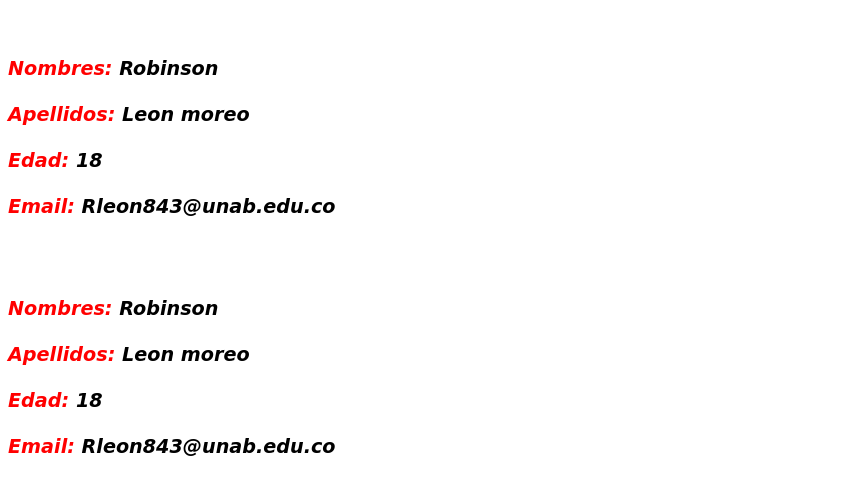
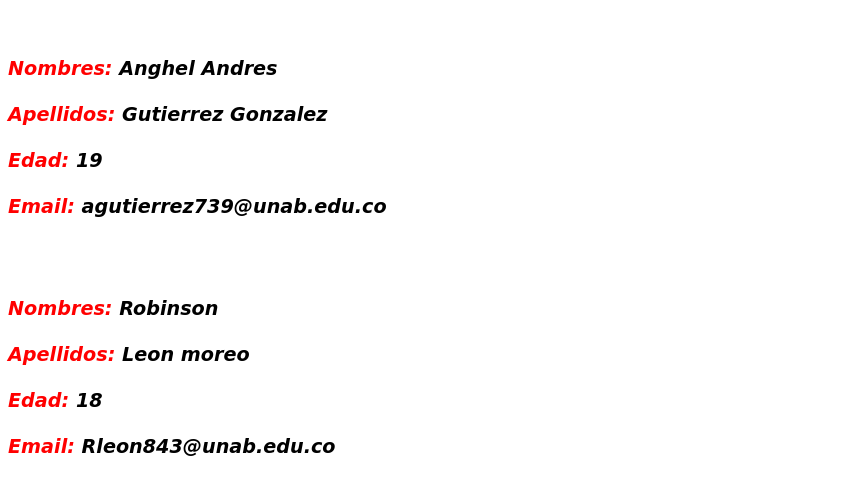
Before and after one commit to FateDGG/TallerGrupal, a plain HTML site: page index.html in a window 1280 px wide. Shown: the part 246-743 px from the top of the page, without its empty margins (0-851 px from the left). Drawn offline with Linux system fonts and the light colour scheme.

Commit message:
Commit Info Anghel

```diff
--- a/index.html
+++ b/index.html
@@ -17,16 +17,16 @@
     <p>
         <br><B>
             <FONT COLOR="red">Nombres:
-        </B> </FONT>Robinson<br>
+        </B> </FONT>Anghel Andres<br>
         <br><B>
             <FONT COLOR="red">Apellidos:
-        </B> </FONT>Leon moreo<br>
+        </B> </FONT>Gutierrez Gonzalez<br>
         <br><B>
             <FONT COLOR="red">Edad:
-        </B> </FONT>18<br>
+        </B> </FONT>19<br>
         <br><B>
             <FONT COLOR="red">Email:
-        </B> </FONT>Rleon843@unab.edu.co<br>
+        </B> </FONT>agutierrez739@unab.edu.co<br>
     </p>
     <br>
     <P>
```
